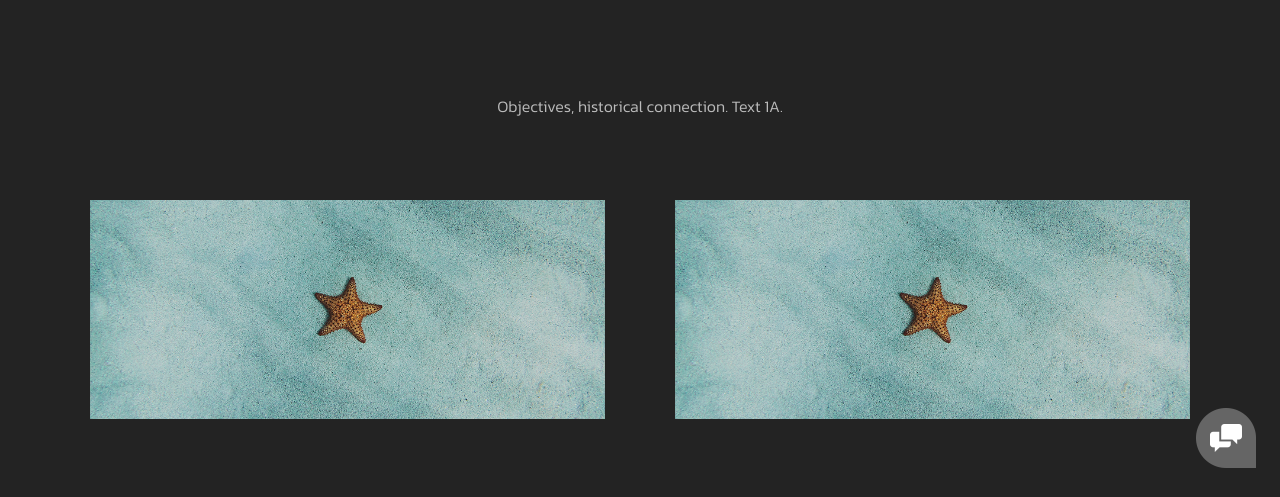
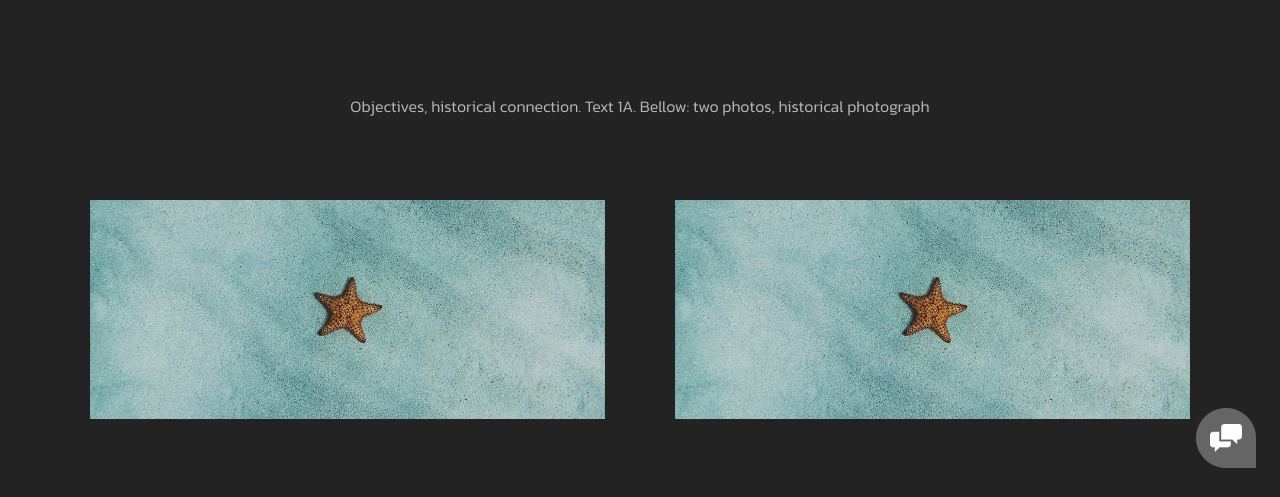
Before and after one commit to valeriat-hue/valeriat-hue.github.io, a plain HTML site: page about.html in a window 1280 px wide. Shown: the part 303-800 px from the top of the page. Drawn offline with nearby package versions, Linux system fonts and the light colour scheme.

Commit message:
Update about.html

```diff
--- a/about.html
+++ b/about.html
@@ -51,7 +51,7 @@
                 <div class="service-item">
                     <div class="text">
                         <p>
-                            Objectives, historical connection. Text 1A.
+                            Objectives, historical connection. Text 1A. Bellow: two photos, historical photograph
                         </p>
                     </div>
                 </div>
```
